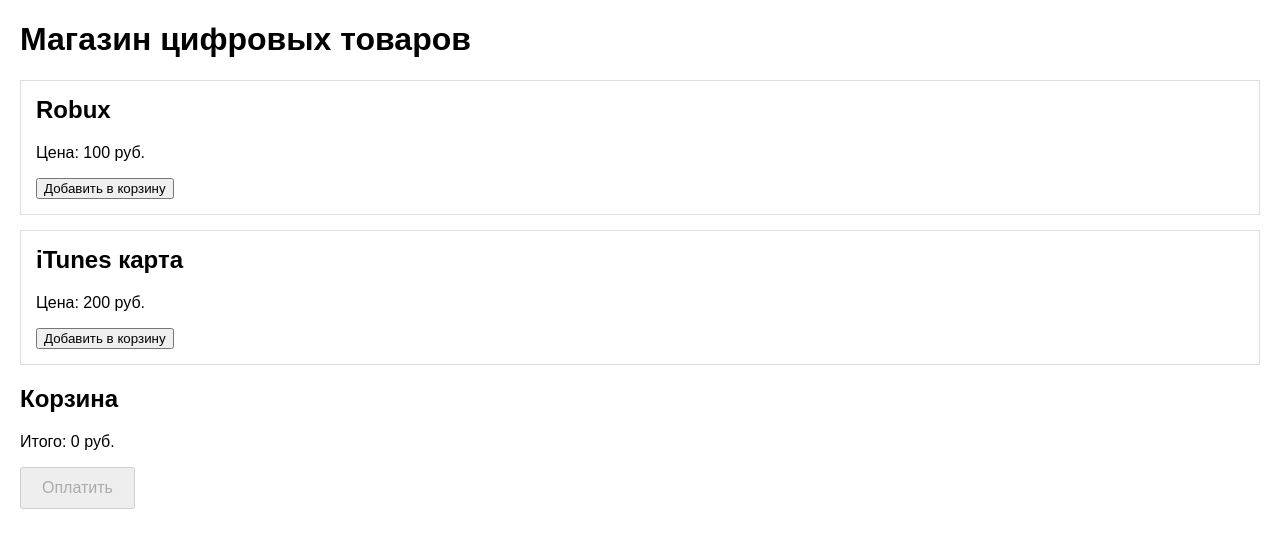
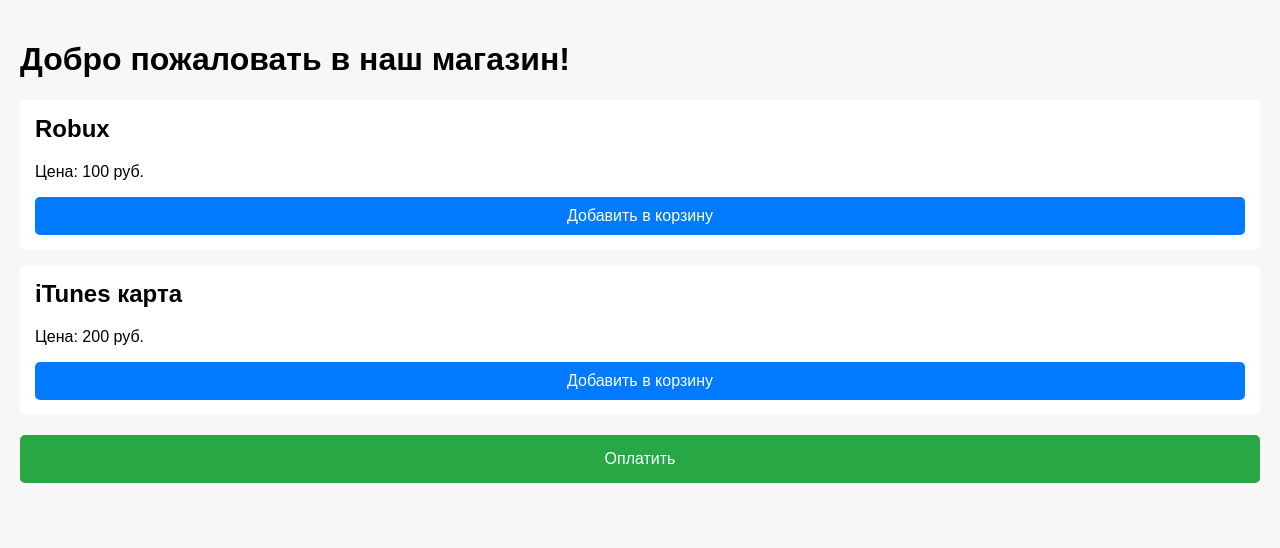
Before and after one commit to joeruhacker/miniappmybot, a plain HTML site: page index.html in a window 1280 px wide. Drawn offline with Linux system fonts and the light colour scheme.

Commit message:
Update index.html

```diff
--- a/index.html
+++ b/index.html
@@ -4,129 +4,104 @@
     <meta charset="UTF-8">
     <title>Магазин цифровых товаров</title>
     <style>
-        /* CSS стили */
+        /* Стили оформления */
         body {
             font-family: Arial, sans-serif;
-            margin: 20px;
+            background-color: #f7f7f7;
+            margin: 0;
+            padding: 20px;
         }
         .product {
-            border: 1px solid #ddd;
+            background-color: #fff;
             padding: 15px;
             margin-bottom: 15px;
+            border-radius: 5px;
         }
         .product h2 {
             margin-top: 0;
         }
-        #cart {
+        .add-to-cart {
+            background-color: #007bff;
+            color: #fff;
+            padding: 10px;
+            text-align: center;
+            border-radius: 5px;
+            cursor: pointer;
+        }
+        #checkout {
+            background-color: #28a745;
+            color: #fff;
+            padding: 15px;
+            text-align: center;
+            border-radius: 5px;
+            cursor: pointer;
             margin-top: 20px;
-        }
-        #payButton {
-            padding: 10px 20px;
-            font-size: 16px;
-        }
-        button {
-            cursor: pointer;
         }
     </style>
 </head>
 <body>
-    <h1>Магазин цифровых товаров</h1>
-    <div class="product">
+    <h1>Добро пожаловать в наш магазин!</h1>
+    <div class="product" data-item="Robux" data-price="100">
         <h2>Robux</h2>
         <p>Цена: 100 руб.</p>
-        <button onclick="addToCart('Robux', 100)">Добавить в корзину</button>
+        <div class="add-to-cart">Добавить в корзину</div>
     </div>
-    <div class="product">
+    <div class="product" data-item="iTunes карта" data-price="200">
         <h2>iTunes карта</h2>
         <p>Цена: 200 руб.</p>
-        <button onclick="addToCart('iTunes карта', 200)">Добавить в корзину</button>
+        <div class="add-to-cart">Добавить в корзину</div>
     </div>
-    <div id="cart">
-        <h2>Корзина</h2>
-        <ul id="cartItems"></ul>
-        <p>Итого: <span id="totalPrice">0</span> руб.</p>
-        <button id="payButton" onclick="pay()" disabled>Оплатить</button>
-    </div>
+    <div id="checkout">Оплатить</div>
 
     <script>
-        // Инициализация Telegram WebApp
-        let tg = window.Telegram.WebApp;
+        // Получаем chat_id из URL
+        const urlParams = new URLSearchParams(window.location.search);
+        const chat_id = urlParams.get('chat_id');
 
-        // Расширяем на весь экран
-        tg.expand();
-
-        // Получаем userId
-        let userId = tg.initDataUnsafe.user ? tg.initDataUnsafe.user.id : null;
-
-        if (!userId) {
-            console.error('Не удалось получить идентификатор пользователя');
-            alert('Ошибка: Пожалуйста, убедитесь, что вы открываете приложение внутри Telegram и начали диалог с ботом.');
-        } else {
-            console.log('User ID:', userId);
+        if (!chat_id) {
+            alert('Ошибка: chat_id не найден');
         }
 
-        let cart = [];
-        let totalPrice = 0;
+        const cart = [];
 
-        function addToCart(item, price) {
-            cart.push({item: item, price: price});
-            updateCart();
-            console.log('Товар добавлен в корзину:', item, price);
-        }
+        // Добавление товара в корзину
+        document.querySelectorAll('.add-to-cart').forEach(button => {
+            button.addEventListener('click', () => {
+                const productElement = button.parentElement;
+                const item = productElement.getAttribute('data-item');
+                const price = parseInt(productElement.getAttribute('data-price'));
 
-        function updateCart() {
-            let cartItems = document.getElementById('cartItems');
-            cartItems.innerHTML = '';
-            totalPrice = 0;
-            cart.forEach(function(product) {
-                let li = document.createElement('li');
-                li.textContent = product.item + ' - ' + product.price + ' руб.';
-                cartItems.appendChild(li);
-                totalPrice += product.price;
+                cart.push({ item, price });
+                alert(`${item} добавлен в корзину.`);
             });
-            document.getElementById('totalPrice').textContent = totalPrice;
-            document.getElementById('payButton').disabled = cart.length === 0;
-            console.log('Корзина обновлена:', cart, 'Общая сумма:', totalPrice);
-        }
+        });
 
-        function pay() {
-            if (!userId) {
-                console.error('userId не определен');
-                alert('Ошибка: Не удалось получить идентификатор пользователя.');
+        // Обработка оплаты
+        document.getElementById('checkout').addEventListener('click', () => {
+            if (cart.length === 0) {
+                alert('Корзина пуста!');
                 return;
             }
 
-            // Отправка данных на вебхук n8n
-            let data = {
-                chat_id: userId,
-                cart: cart,
-                total_price: totalPrice
-            };
-
-            console.log('Отправляемые данные:', data);
-
+            // Отправляем данные на n8n через вебхук
             fetch('https://n8n.chatforma.com/webhook/webhook', {
                 method: 'POST',
-                headers: {'Content-Type': 'application/json'},
-                body: JSON.stringify(data)
+                headers: {
+                    'Content-Type': 'application/json',
+                },
+                body: JSON.stringify({
+                    chat_id: chat_id,
+                    cart: cart,
+                }),
             })
-            .then(function(response) {
-                if (response.ok) {
-                    console.log('Заказ успешно отправлен');
-                    alert('Заказ отправлен! Проверьте бот для получения счета.');
-                    tg.close(); // Закрываем веб-приложение
-                } else {
-                    response.text().then(function(text) {
-                        console.error('Ошибка при отправке заказа:', response.status, text);
-                        alert('Ошибка при отправке заказа.');
-                    });
-                }
+            .then(response => response.json())
+            .then(data => {
+                alert('Счет отправлен в Telegram. Пожалуйста, проверьте ваш чат.');
             })
-            .catch(function(error) {
-                console.error('Ошибка при отправке данных:', error);
-                alert('Ошибка при отправке заказа.');
+            .catch((error) => {
+                console.error('Ошибка:', error);
             });
-        }
+        });
     </script>
 </body>
 </html>
```
